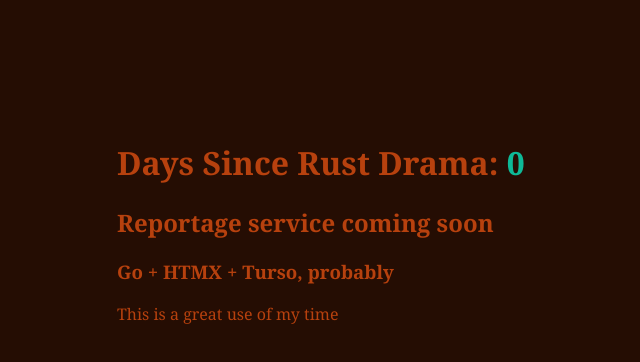
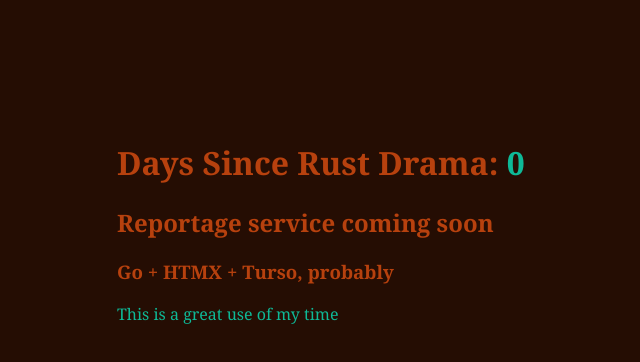
Before and after one commit to defenestrator/dayssincerustdrama.com, a plain HTML site: page index.html in a window 1280 px wide. Shown: the whole page, without its empty margins (3-643 px from the left). Drawn offline with Linux system fonts and the light colour scheme.

Commit message:
blurbles

```diff
--- a/index.html
+++ b/index.html
@@ -14,7 +14,7 @@
         <h3>
             Go + HTMX + Turso, probably
         </h3>
-        <p>This is a great use of my time</p>
+        <p><span style="color:#0eb997;">This is a great use of my time</span></p>
     </div>
 </body>
 
```
